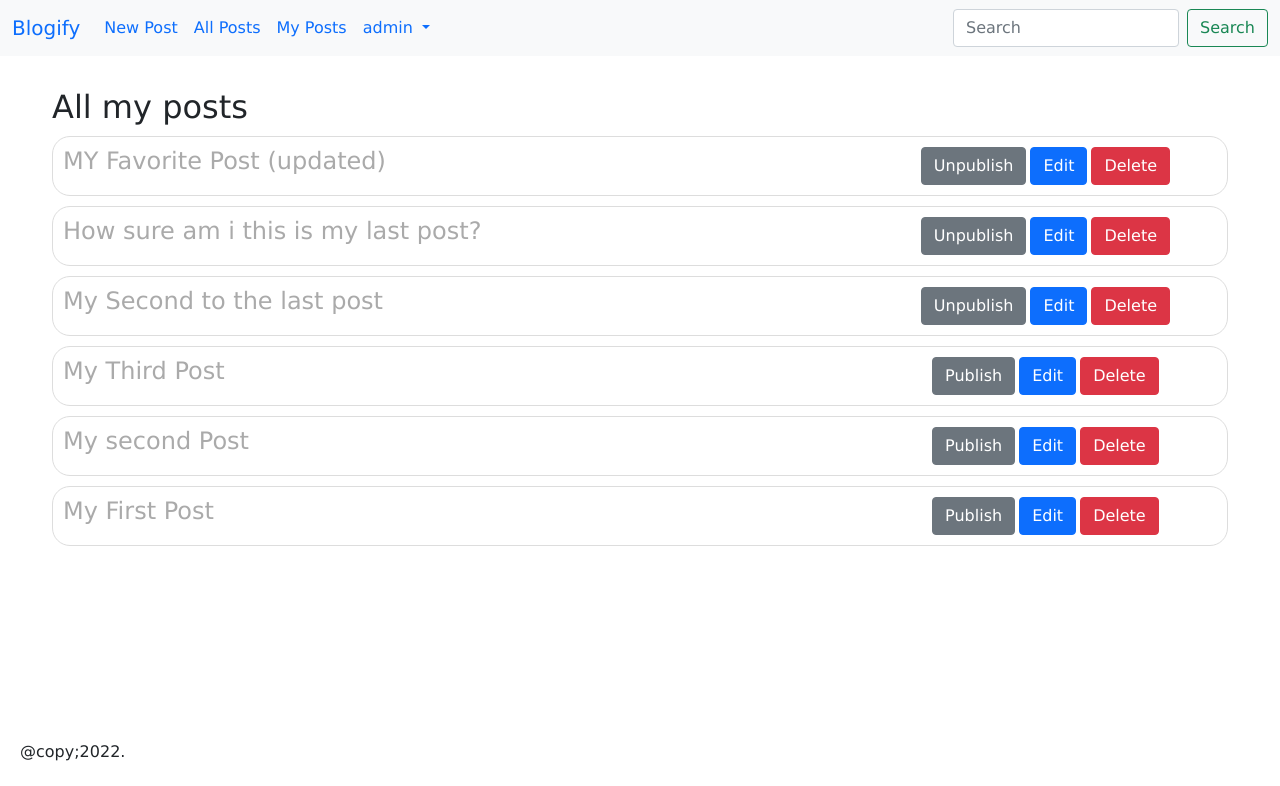
After one commit to Olaism/olaism-blog-app, a Django app: page /posts/my-post/ in a window 1280 px wide. The commit adds this page. Shown: the top 786 px of the page. Run offline with Django 3.2, Linux system fonts and the light colour scheme; a user stored in the database is signed in; data comes from the database, SQL or seed files in the repository; both versions use the stored data as it was after the commit; some libraries are stand-ins or nearby versions.

Commit message:
Added user posts view

```diff
--- a/posts/urls.py
+++ b/posts/urls.py
@@ -5,12 +5,16 @@ from .views import (
     PostDetailView,
     PostUpdateView,
     PostCreateView,
-    PostDeleteView
+    PostDeleteView,
+    MyPostsView,
+    publish_post,
 )
 
 urlpatterns = [
     path('', PostListView.as_view(), name='post_list'),
     path('new/', PostCreateView.as_view(), name='post_create'),
+    path('my-post/', MyPostsView.as_view(), name='my_posts'),
+    path('<int:pk>/publish/', publish_post, name='publish_post'),
     path('<int:pk>/', PostDetailView.as_view(), name='post_detail'),
     path('<int:pk>/edit/', PostUpdateView.as_view(), name="post_update"),
     path('<int:pk>/delete/', PostDeleteView.as_view(), name="post_delete")
--- a/posts/views.py
+++ b/posts/views.py
@@ -1,4 +1,4 @@
-from django.shortcuts import render
+from django.shortcuts import render, get_object_or_404
 from django.urls import reverse_lazy
 from django.core.exceptions import PermissionDenied
 from django.utils.decorators import method_decorator
@@ -6,12 +6,12 @@ from django.contrib.auth.decorators import login_required
 from django.views.generic import (
     ListView,
     DetailView,
-    DeleteView,
 )
 
 from django.views.generic.edit import (
     CreateView,
-    UpdateView
+    UpdateView,
+    DeleteView,
 )
 
 from .models import Post
@@ -30,6 +30,15 @@ class PostDetailView(DetailView):
     model = Post
     template_name = 'blog/post_detail.html'
     context_object_name = 'post'
+
+class MyPostsView(ListView):
+    model = Post
+    template_name = 'blog/my_posts.html'
+    context_object_name = 'posts'
+    paginate_by = 20
+
+    def get_queryset(self):
+        return Post.objects.filter(author=self.request.user)
 
 @method_decorator(login_required, name="dispatch")
 class PostCreateView(CreateView):
@@ -67,6 +76,21 @@ class PostDeleteView(DeleteView):
             raise PermissionDenied
         return super().dispatch(request, *args, **kwargs)
 
+@login_required
+def publish_post(request, pk):
+    posts = Post.objects.filter(author=request.user)
+    post = get_object_or_404(Post, pk=pk)
+    if post.author == request.user:
+        if post.status == 'draft':
+            post.status = 'published'
+            post.save()
+        else:
+            post.status = 'draft'
+            post.save()
+    else:
+        raise PermissionDenied
+    return render(request, 'blog/my_posts.html', {'posts': posts})
+
 def post_share(request, post_pk):
     post = get_object_or_404(Post, pk=post_pk, status='published')
 
--- a/static/css/base.css
+++ b/static/css/base.css
@@ -40,6 +40,7 @@ main {
 }
 
 .post-card {
+    border: 1px solid #aaa;
     display: grid;
     grid-template-rows: 150px 1fr 50px;
     background: #fff;
@@ -81,9 +82,39 @@ footer {
     background: #fff;
 }
 
+/* MY POSTS */
+
+.post-circle {
+    border: 1px solid #ddd;
+    box-shadow: 0 0 20px rgba(0, 0, 0, 0.3), rgba(0, 0, 0, 0.9) inset;
+    display: flex;
+    flex-flow: column nowrap;
+    padding: 10px;
+    margin: 10px 0;
+    gap: 10px;
+}
+
+.post-circle-title {
+    flex: 1 70%;
+}
+
+.post-circle-buttons {
+    display: flex;
+    align-items: center;
+    justify-content: center;
+    gap: 4px;
+    flex: 1 30%;
+}
+
 @media screen and (min-width: 500px) {
     .post-cards {
         grid-template-columns: repeat(2, 1fr);
+    }
+
+    .post-circle {
+        flex-flow: row nowrap;
+        justify-content: space-between;
+        border-radius: 18px;
     }
 }
 
--- a/templates/_base.html
+++ b/templates/_base.html
@@ -24,10 +24,13 @@
               <div class="collapse navbar-collapse" id="navbarSupportedContent">
                 <ul class="navbar-nav me-auto mb-2 mb-lg-0">
                   <li class="nav-item">
-                    <a class="nav-link active" aria-current="page" href="#">Home</a>
+                    <a class="nav-link" href="{% url 'post_create' %}">New Post</a>
                   </li>
                   <li class="nav-item">
                     <a class="nav-link" href="{% url 'post_list' %}">All Posts</a>
+                  </li>
+                  <li class="nav-item">
+                    <a class="nav-link" href="{% url 'my_posts' %}">My Posts</a>
                   </li>
                   <li class="nav-item dropdown">
                     <a class="nav-link dropdown-toggle" href="#" role="button" data-bs-toggle="dropdown" aria-expanded="false">
--- /dev/null
+++ b/templates/blog/my_posts.html
@@ -0,0 +1,30 @@
+{% extends '_base.html' %}
+
+{% block title %}
+    My posts
+{% endblock title %}
+
+
+{% block content %}
+    <h2>All my posts</h2>
+    {% for post in posts %}
+        <div class="post-circle">
+            <div class="post-circle-title">
+                <h4>{{ post.title }}</h4>
+            </div>
+            <div class="post-circle-buttons">
+                <a href="{% url 'publish_post' post.pk %}" class="btn btn-secondary">
+                    {% if post.status == 'draft' %}
+                        Publish
+                    {% else %}
+                        Unpublish
+                    {% endif %}
+                </a>
+                <a href="{% url 'post_update' post.pk %}" class="btn btn-primary">Edit</a>
+                <a href="{% url 'post_delete' post.pk %}" class="btn btn-danger">Delete</a>
+            </div>
+        </div>
+    {% empty %}
+        <p>You have no posts yet.</p>
+    {% endfor %}
+{% endblock content %}
```
Also changed, not shown: db.sqlite3.
